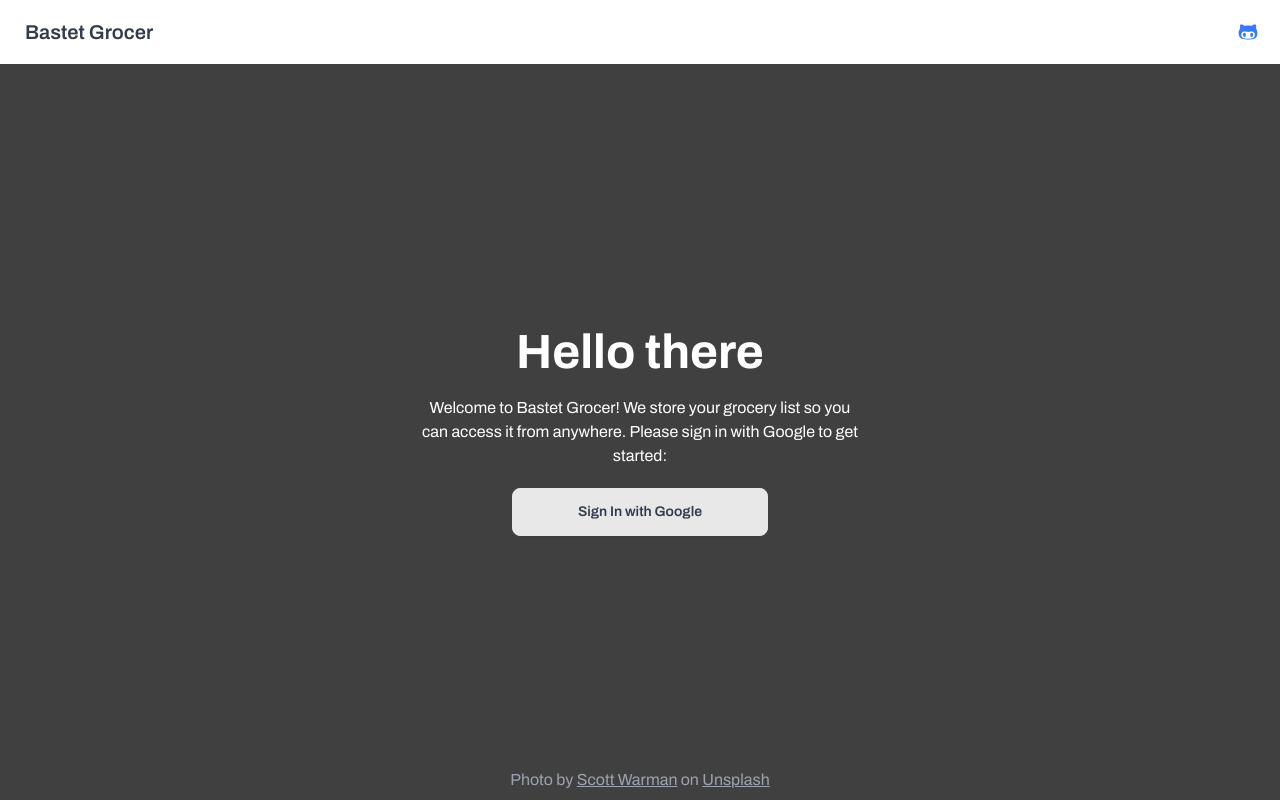
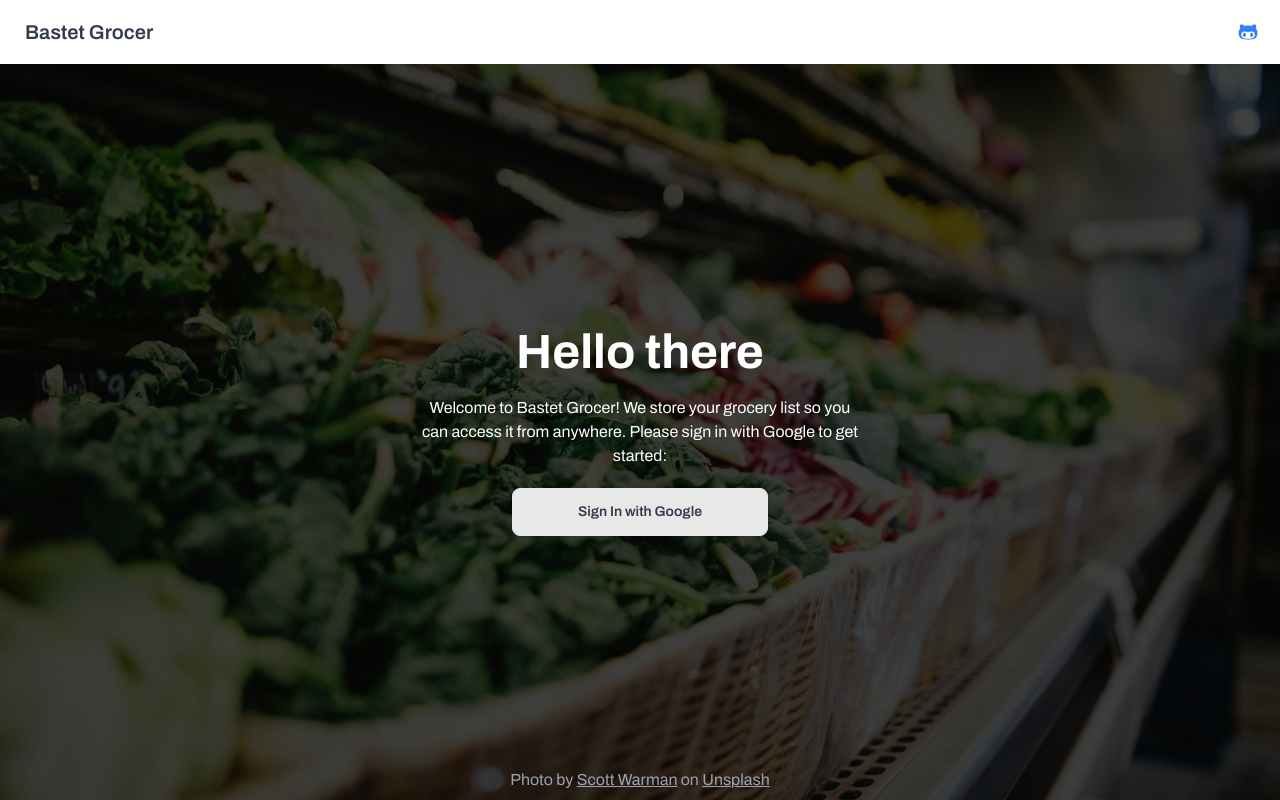
Before and after one commit to James-Sundby/bastet-grocer, a Next.js app: page / in a window 1280 px wide. Built offline with nearby package versions, Linux system fonts and the light colour scheme; no server answers.

Commit message:
Updates npm, reverts image on home page

```diff
--- a/app/page.js
+++ b/app/page.js
@@ -27,13 +27,13 @@ export default function Home() {
     <main className="flex flex-1 flex-col items-center justify-center" role="main">
       {user ? (
         <div className="relative h-custom w-full">
-          {/* <Image
+          <Image
             src="/grocery.webp"
             alt="Grocery background"
             fill={true}
             priority={true}
             style={{ objectFit: "cover" }}
-          /> */}
+          />
           <div className="absolute inset-0 bg-black/75"></div>
           <div className="card bg-base-100 absolute top-1/2 left-1/2 -translate-x-1/2 -translate-y-1/2 border">
             <div className="card-body">
@@ -101,13 +101,13 @@ export default function Home() {
         </div>
       ) : (
         <div className="relative h-custom w-full">
-          {/* <Image
+          <Image
             src="/grocery.webp"
             alt="Grocery background"
             fill={true}
             priority={true}
             style={{ objectFit: "cover" }}
-          /> */}
+          />
           <div className="absolute inset-0 bg-black/75"></div>
           <div className="hero-content text-white text-center flex-col absolute top-1/2 left-1/2 -translate-x-1/2 -translate-y-1/2">
             <div className="max-w-md">
```
Also changed, not shown: 1 other file (tests, documents, lock files or other folders).
